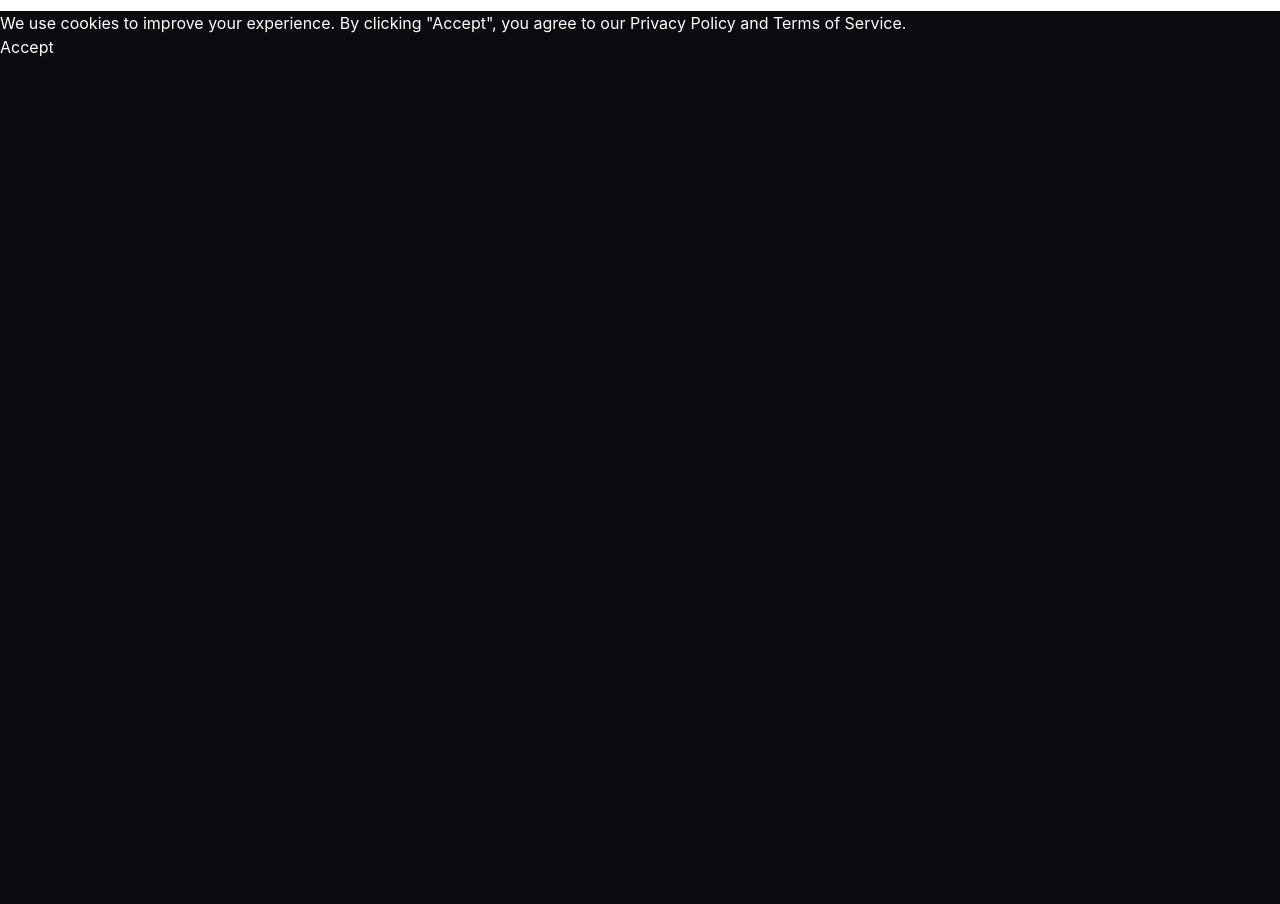
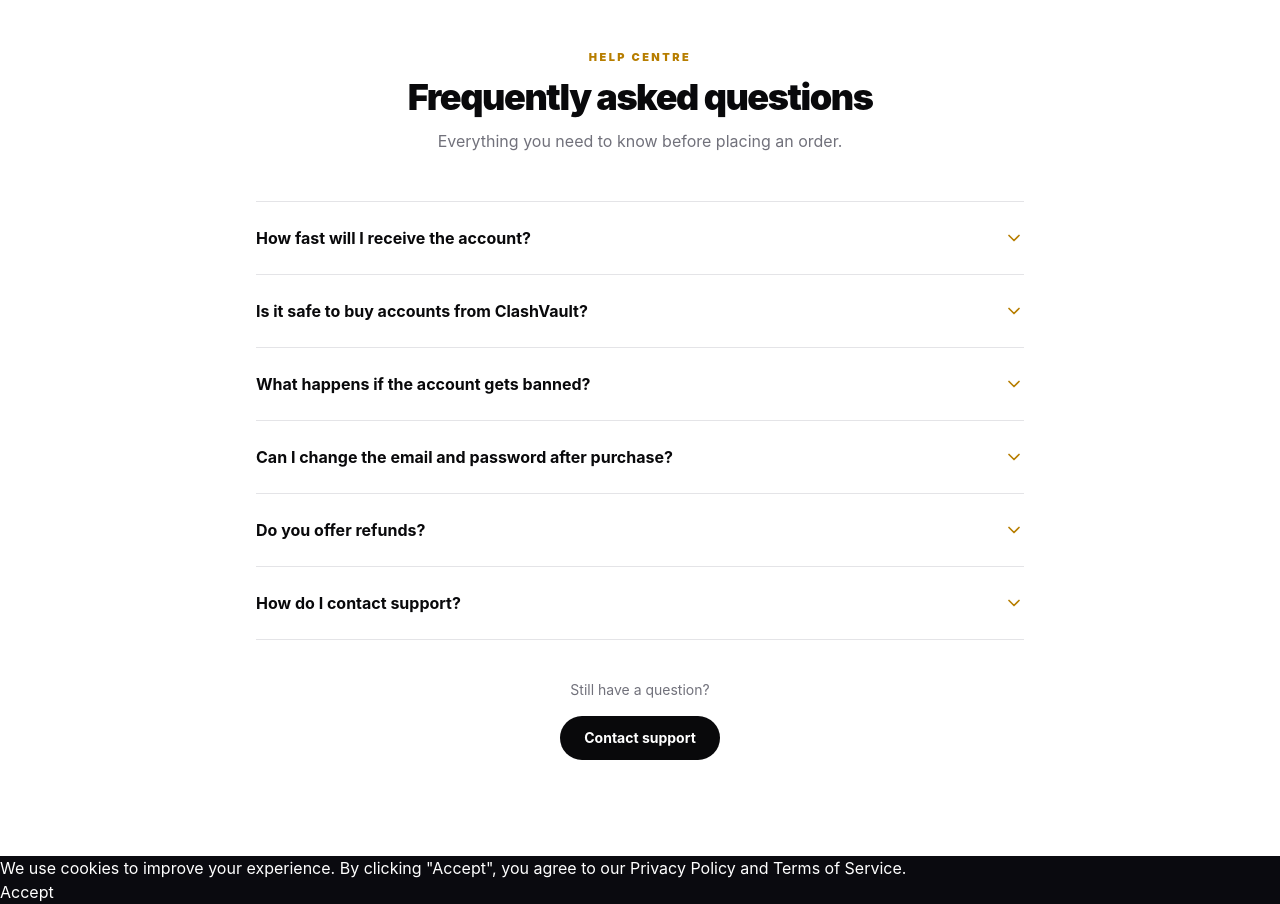
Before and after one commit to dragonarc977-wq/clash-vault, a React (Vite) app: page / in a window 1280 px wide. Shown: the part 1240-2144 px from the top of the page. Before the commit the page ends 1299 px from the top, so only its background shows below. Built offline with nearby package versions, Linux system fonts and the light colour scheme; no server answers.

Commit message:
Add homepage FAQ and balance game grid

```diff
--- a/src/pages/Home.jsx
+++ b/src/pages/Home.jsx
@@ -1,3 +1,4 @@
+import { useState } from 'react';
 import { Link } from 'react-router-dom';
 
 const games = [
@@ -11,7 +12,36 @@
   ['Free Fire', 'free-fire', 'FF', 'Accounts & diamonds'],
 ];
 
+const faqs = [
+  {
+    question: 'How fast will I receive the account?',
+    answer: 'Most accounts are delivered within 5–15 minutes after successful payment. In rare cases it can take up to 1 hour. You will receive the login details on the website and by email.',
+  },
+  {
+    question: 'Is it safe to buy accounts from ClashVault?',
+    answer: 'Every listing is carefully reviewed before it appears in the marketplace. Payments are processed securely, and our support team is available if you need help with an order.',
+  },
+  {
+    question: 'What happens if the account gets banned?',
+    answer: 'Eligible purchases include a warranty period shown on the listing. If an issue is caused by previous owner activity during that period, contact support with your order details so our team can investigate.',
+  },
+  {
+    question: 'Can I change the email and password after purchase?',
+    answer: 'Yes. When the listing includes full access, you can update the login details after delivery. We recommend securing the account as soon as you receive it.',
+  },
+  {
+    question: 'Do you offer refunds?',
+    answer: 'Refund eligibility depends on the order and its delivery status. If credentials are incorrect or a listing is not as described, open a support ticket and our team will review it.',
+  },
+  {
+    question: 'How do I contact support?',
+    answer: 'Sign in, open your profile menu, and select Ticket. You can start a private conversation, link an order, and view every reply in one place.',
+  },
+];
+
 export default function Home() {
+  const [openFaq, setOpenFaq] = useState(null);
+
   return <main className="min-h-screen bg-white pt-16 text-zinc-950">
     <section className="border-b border-zinc-100 bg-[radial-gradient(circle_at_50%_0%,rgba(255,227,108,0.45),rgba(255,255,255,0)_52%)] px-5 pb-9 pt-16 text-center sm:px-8 sm:pb-12 sm:pt-20">
       <p className="text-[11px] font-black uppercase tracking-[0.22em] text-[#b77e00]">The game marketplace, refined</p>
@@ -21,11 +51,50 @@
 
     <section className="mx-auto max-w-[1200px] px-5 py-9 sm:px-8 sm:py-12">
       <div className="mb-5 flex items-center justify-between"><h2 className="text-lg font-bold tracking-tight sm:text-xl">Explore games</h2><Link to="/shop" className="text-sm font-bold text-[#b77e00] transition hover:text-[#8e6200]">View all <span aria-hidden="true">→</span></Link></div>
-      <div className="grid grid-cols-2 gap-3 sm:grid-cols-4 lg:grid-cols-5 lg:gap-4">
-        {games.map(([name, image, short, detail]) => <Link key={name} to="/shop" className="group relative aspect-[3/4] overflow-hidden rounded-2xl bg-zinc-900 transition duration-300 hover:-translate-y-1 hover:shadow-xl hover:shadow-zinc-300"><img src={`/games/${image}.png`} alt="" className="absolute inset-0 h-full w-full object-cover opacity-80 transition duration-500 group-hover:scale-105 group-hover:opacity-95" /><div className="absolute inset-0 bg-gradient-to-t from-zinc-950 via-zinc-950/20 to-transparent" /><span className="absolute left-3 top-3 rounded-full bg-zinc-950/60 px-2.5 py-1 text-[10px] font-black tracking-[0.12em] text-white backdrop-blur">{short}</span><div className="absolute inset-x-0 bottom-0 p-4"><h3 className="text-base font-bold text-white sm:text-lg">{name}</h3><p className="mt-1 text-xs text-white/70">{detail}</p></div></Link>)}
+      <div className="grid grid-cols-2 gap-3 sm:grid-cols-4 lg:gap-4">
+        {games.map(([name, image, short, detail]) => <Link key={name} to="/shop" className="group relative h-56 overflow-hidden rounded-2xl bg-zinc-900 transition duration-300 hover:-translate-y-1 hover:shadow-xl hover:shadow-zinc-300 sm:h-64"><img src={`/games/${image}.png`} alt="" className="absolute inset-0 h-full w-full object-cover opacity-80 transition duration-500 group-hover:scale-105 group-hover:opacity-95" /><div className="absolute inset-0 bg-gradient-to-t from-zinc-950 via-zinc-950/20 to-transparent" /><span className="absolute left-3 top-3 rounded-full bg-zinc-950/60 px-2.5 py-1 text-[10px] font-black tracking-[0.12em] text-white backdrop-blur">{short}</span><div className="absolute inset-x-0 bottom-0 p-4"><h3 className="text-base font-bold text-white sm:text-lg">{name}</h3><p className="mt-1 text-xs text-white/70">{detail}</p></div></Link>)}
       </div>
     </section>
 
     <section className="mx-auto max-w-[1200px] px-5 pb-14 pt-2 sm:px-8 sm:pb-20"><div className="grid gap-px overflow-hidden rounded-2xl border border-zinc-200 bg-zinc-200 sm:grid-cols-3"><div className="bg-white p-6"><p className="text-sm font-bold">Reviewed listings</p><p className="mt-2 text-sm leading-6 text-zinc-500">Clear account information before you buy.</p></div><div className="bg-white p-6"><p className="text-sm font-bold">Secure checkout</p><p className="mt-2 text-sm leading-6 text-zinc-500">A smooth, protected buying experience.</p></div><div className="bg-white p-6"><p className="text-sm font-bold">Real support</p><p className="mt-2 text-sm leading-6 text-zinc-500">Helpful people when you need an answer.</p></div></div></section>
+
+    <section className="border-t border-zinc-100 bg-white px-5 py-16 sm:px-8 sm:py-24">
+      <div className="mx-auto max-w-3xl">
+        <div className="mb-10 text-center sm:mb-12">
+          <p className="text-[11px] font-black uppercase tracking-[0.22em] text-[#b77e00]">Help centre</p>
+          <h2 className="mt-3 text-3xl font-black tracking-[-0.04em] text-zinc-950 sm:text-4xl">Frequently asked questions</h2>
+          <p className="mt-3 text-sm leading-6 text-zinc-500 sm:text-base">Everything you need to know before placing an order.</p>
+        </div>
+
+        <div className="divide-y divide-zinc-200 border-y border-zinc-200">
+          {faqs.map((faq, index) => {
+            const isOpen = openFaq === index;
+            return <div key={faq.question}>
+              <button
+                type="button"
+                onClick={() => setOpenFaq(isOpen ? null : index)}
+                className="flex w-full items-center justify-between gap-5 py-5 text-left transition hover:text-[#b77e00] sm:py-6"
+                aria-expanded={isOpen}
+              >
+                <span className="text-sm font-bold sm:text-base">{faq.question}</span>
+                <svg className={`h-5 w-5 shrink-0 text-[#b77e00] transition-transform duration-300 ${isOpen ? 'rotate-180' : ''}`} fill="none" viewBox="0 0 24 24" stroke="currentColor" aria-hidden="true">
+                  <path strokeLinecap="round" strokeLinejoin="round" strokeWidth="2" d="m6 9 6 6 6-6" />
+                </svg>
+              </button>
+              <div className={`grid transition-all duration-300 ease-out ${isOpen ? 'grid-rows-[1fr] opacity-100' : 'grid-rows-[0fr] opacity-0'}`}>
+                <div className="overflow-hidden">
+                  <p className="max-w-2xl pb-5 pr-10 text-sm leading-7 text-zinc-500 sm:pb-6">{faq.answer}</p>
+                </div>
+              </div>
+            </div>;
+          })}
+        </div>
+
+        <div className="mt-10 text-center">
+          <p className="text-sm text-zinc-500">Still have a question?</p>
+          <Link to="/support" className="mt-4 inline-flex rounded-full bg-zinc-950 px-6 py-3 text-sm font-bold text-white transition hover:bg-[#b77e00]">Contact support</Link>
+        </div>
+      </div>
+    </section>
   </main>;
 }
```
